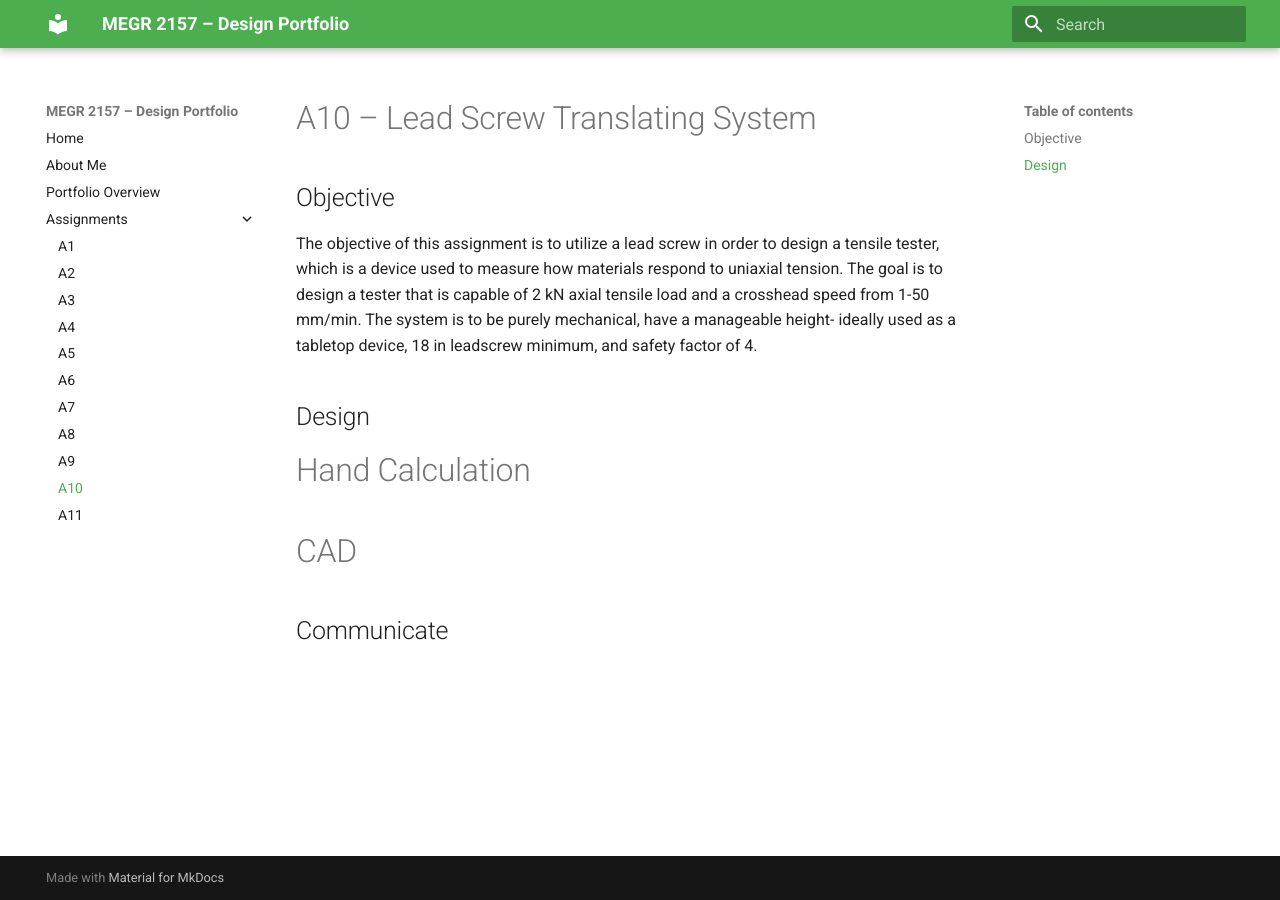
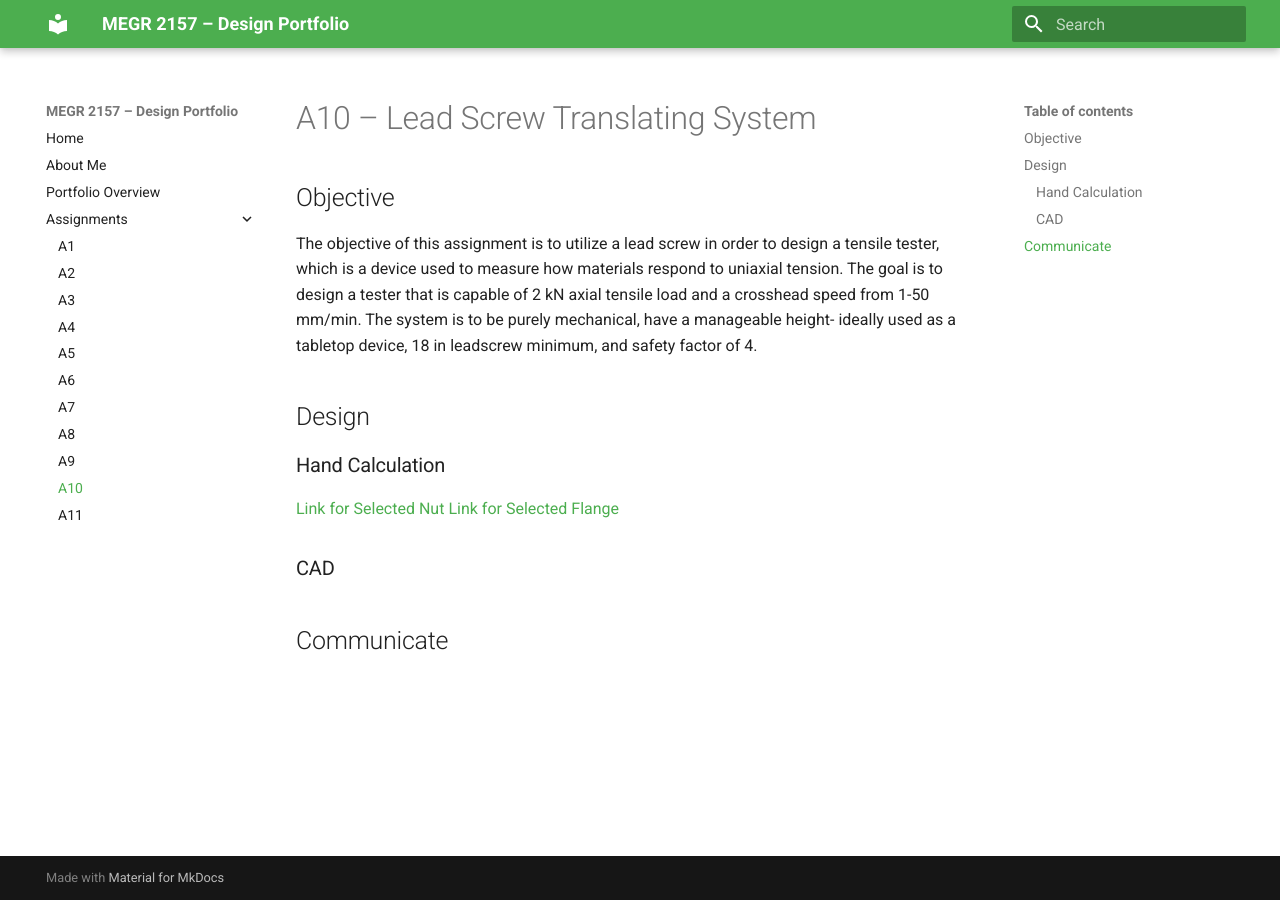
Before and after one commit to apaciore/megr2156-portfolio, an MkDocs documentation site: the page built from docs/assignments/A10/index.md, in a window 1280 px wide. Built offline with MkDocs 1.6.1 and Material for MkDocs 9.7.7, drawn with Linux system fonts in a browser that asks for light colours.

Commit message:
Revise section headers and add component links
Updated section headers and added links for components.

```diff
--- a/docs/assignments/A10/index.md
+++ b/docs/assignments/A10/index.md
@@ -4,9 +4,13 @@
 The objective of this assignment is to utilize a lead screw in order to design a tensile tester, which is a device used to measure how materials respond to uniaxial tension. The goal is to design a tester that is capable of 2 kN axial tensile load and a crosshead speed from 1-50 mm/min. The system is to be purely mechanical, have a manageable height- ideally used as a tabletop device, 18 in leadscrew minimum, and safety factor of 4.
 
 ## Design
-# Hand Calculation
+### Hand Calculation
 
-# CAD
+[Link for Selected Nut](https://www.mcmaster.com/95072A881/)
+[Link for Selected Flange](https://www.mcmaster.com/95082A641/)
+
+
+### CAD
 
 
 
```
